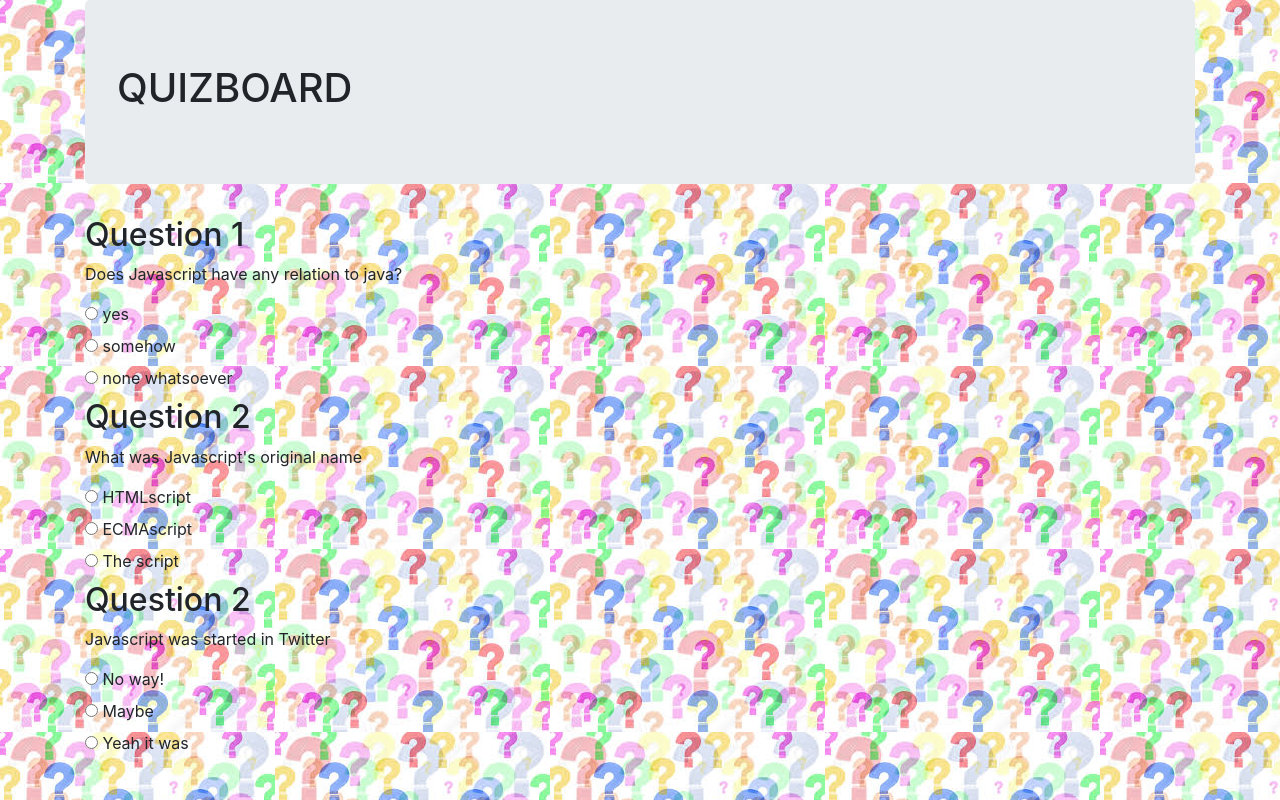
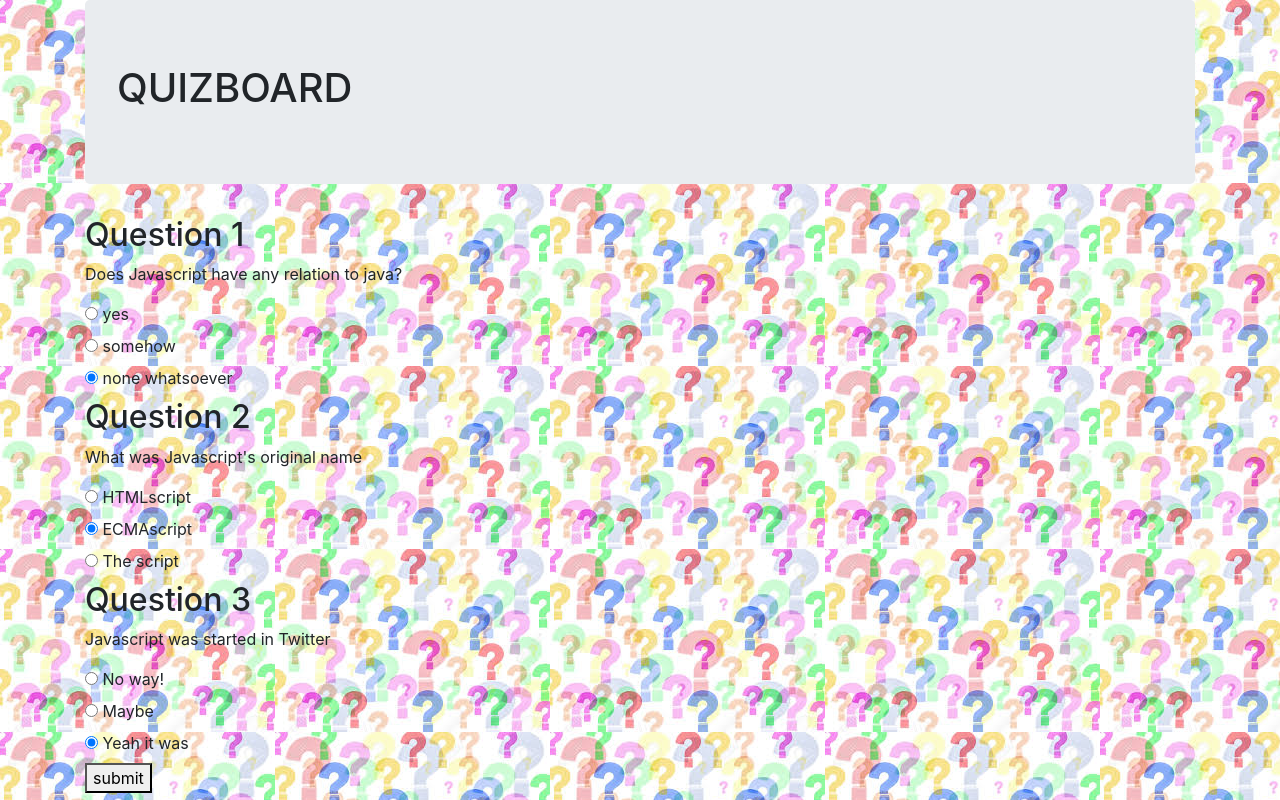
Before and after one commit to Muriithijoe/Quizboard, a plain HTML site: page index.html in a window 1280 px wide. Drawn offline with nearby package versions, Linux system fonts and the light colour scheme.

Commit message:
script.js

```diff
--- a/index.html
+++ b/index.html
@@ -13,91 +13,98 @@
       <div class="jumbotron">
         <h1>QUIZBOARD</h1>
       </div>
-
+     <form id="options">
       <div class="panel panel-danger">
         <div class="panel-heading">
           <h2 class="panel-title">Question 1</h2>
         </div>
+        <form>
         <div class="body">
           <p>Does Javascript have any relation to java?</p>
           <div class="radio">
             <label>
-              <input type="radio" name="answer" value="yes">
+              <input type="radio" name="question1" value="0">
               yes
             </label>
           </div>
 
           <div class="radio">
             <label>
-              <input type="radio" name="answer" value="somehow">
+              <input type="radio" name="question1" value="0">
               somehow
             </label>
           </div>
 
           <div class="radio">
             <label>
-              <input type="radio" name="answer" value="none whatsoever">
+              <input type="radio" name="question1" value="20" checked>
               none whatsoever
             </label>
           </div>
         </div>
+        </form>
 
         <div class="panel panel-danger">
           <div class="panel-heading">
             <h2 class="panel-title">Question 2</h2>
           </div>
+          <form>
           <div class="body">
             <p>What was Javascript's original name</p>
             <div class="radio">
               <label>
-                <input type="radio" name="answer" value="HTMLscript">
+                <input type="radio" name="question2" value="0">
                 HTMLscript
               </label>
             </div>
 
             <div class="radio">
               <label>
-                <input type="radio" name="answer" value="ECMAscript">
+                <input type="radio" name="question2" value="20" checked>
                 ECMAscript
               </label>
             </div>
 
             <div class="radio">
               <label>
-                <input type="radio" name="answer" value="The script">
+                <input type="radio" name="question2" value="0">
                 The script
               </label>
             </div>
           </div>
+          </form>
 
           <div class="panel panel-danger">
             <div class="panel-heading">
-              <h2 class="panel-title">Question 2</h2>
+              <h2 class="panel-title">Question 3</h2>
             </div>
+            <form>
             <div class="body">
               <p>Javascript was started in Twitter</p>
               <div class="radio">
                 <label>
-                  <input type="radio" name="answer" value="No way!">
+                  <input type="radio" name="question3" value="0">
                   No way!
                 </label>
               </div>
 
               <div class="radio">
                 <label>
-                  <input type="radio" name="answer" value="Maybe">
+                  <input type="radio" name="question3" value="0">
                   Maybe
                 </label>
               </div>
 
               <div class="radio">
                 <label>
-                  <input type="radio" name="answer" value="Yeah it was">
+                  <input type="radio" name="question3" value="20" checked>
                   Yeah it was
                 </label>
               </div>
             </div>
-
+          </form>
+       </form>
+       <button onclick="answer()">submit</button>
     </div>
   </body>
 </html>
--- a/js/script.js
+++ b/js/script.js
@@ -1 +1,18 @@
-//businesslogic
+//:businesslogic
+$.(document).ready(function(){
+  $("form#options").submit(function(event){
+
+  var question1=$("input:radio[name=question1]:checked").val();
+  var question2=$("input:radio[name=question2]:checked").val();
+  var question3=$("input:radio[name=question3]:checked").val();
+  var result= parseInt(question1)+parseInt(question2)+parseInt(question3)
+  $("#result").text("Your total score is "+result);
+
+
+  $(".quiz").fadeOut();
+  $(".answer").fadeIn();
+
+  event.preventDefault();
+});
+
+});
```
